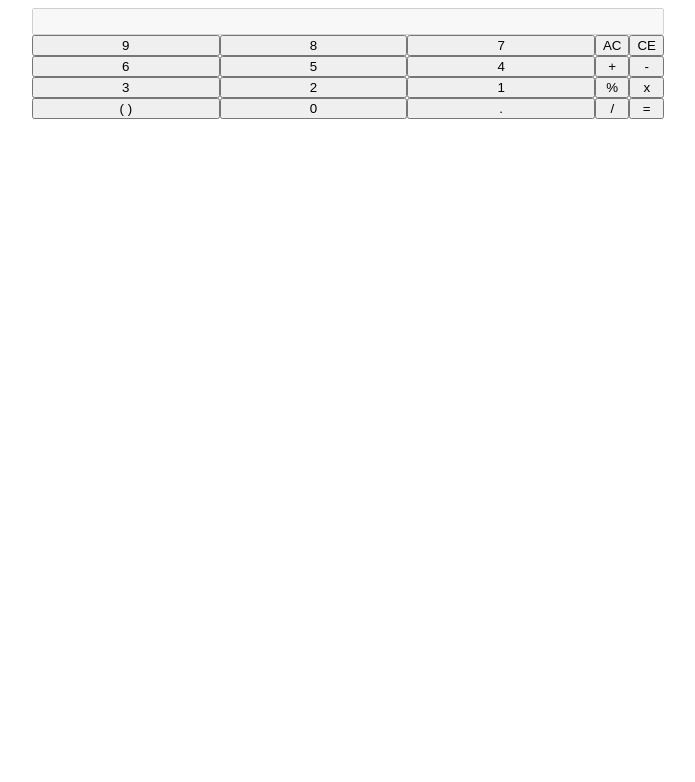
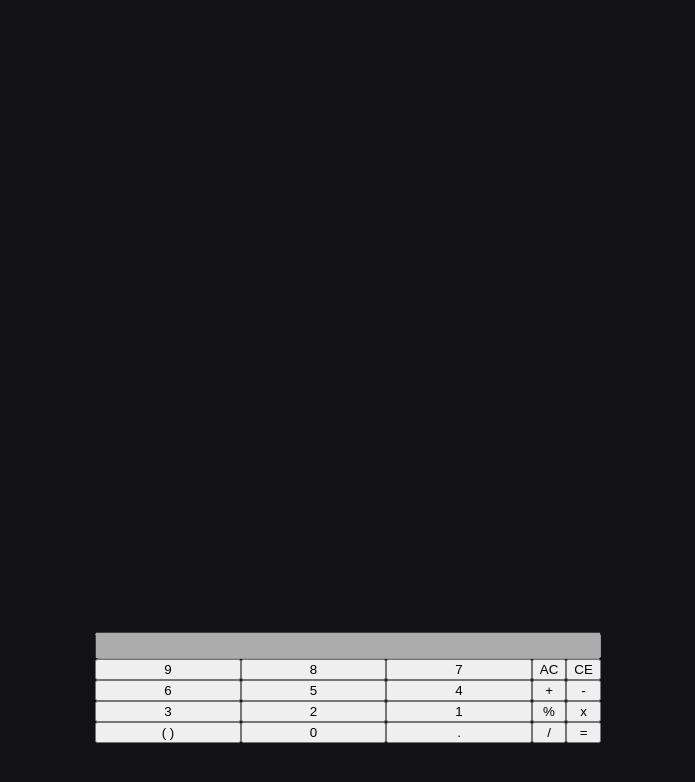
Before and after one commit to XxTheus/desenvolvimento-web-univille, a plain HTML site: page src/components/introjs/calculadora/calculadora.html in a window 1280 px wide. Shown: the whole page, without its empty margins (292-987 px from the left). Drawn offline with Linux system fonts and the light colour scheme.

Commit message:
Dark Mode

```diff
--- a/src/components/introjs/calculadora/calculadora.css
+++ b/src/components/introjs/calculadora/calculadora.css
@@ -1,8 +1,13 @@
+body {
+    background-color: #121214;
+}
+
 main {
     display: flex;
     flex-direction: column;
-    max-width: 50%;
+    max-width: 40%;
     margin: 0 auto;
+    margin-top: 50%;
 }
 
 .teclado {
```
